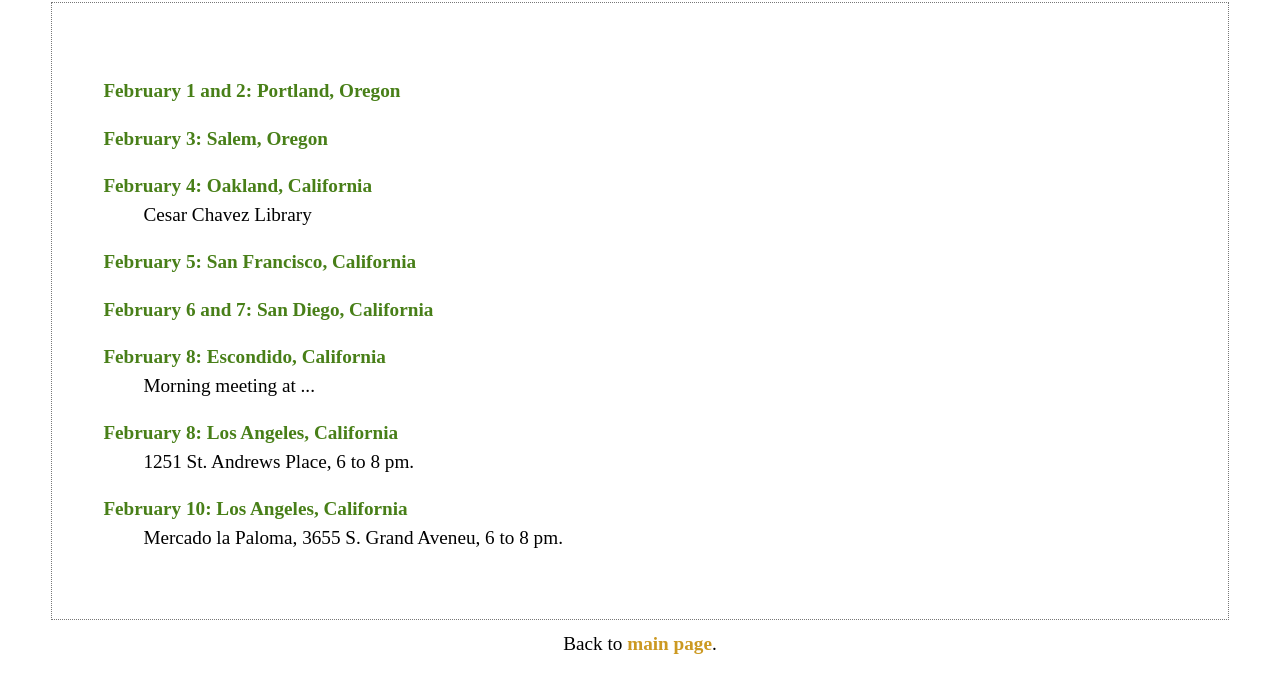
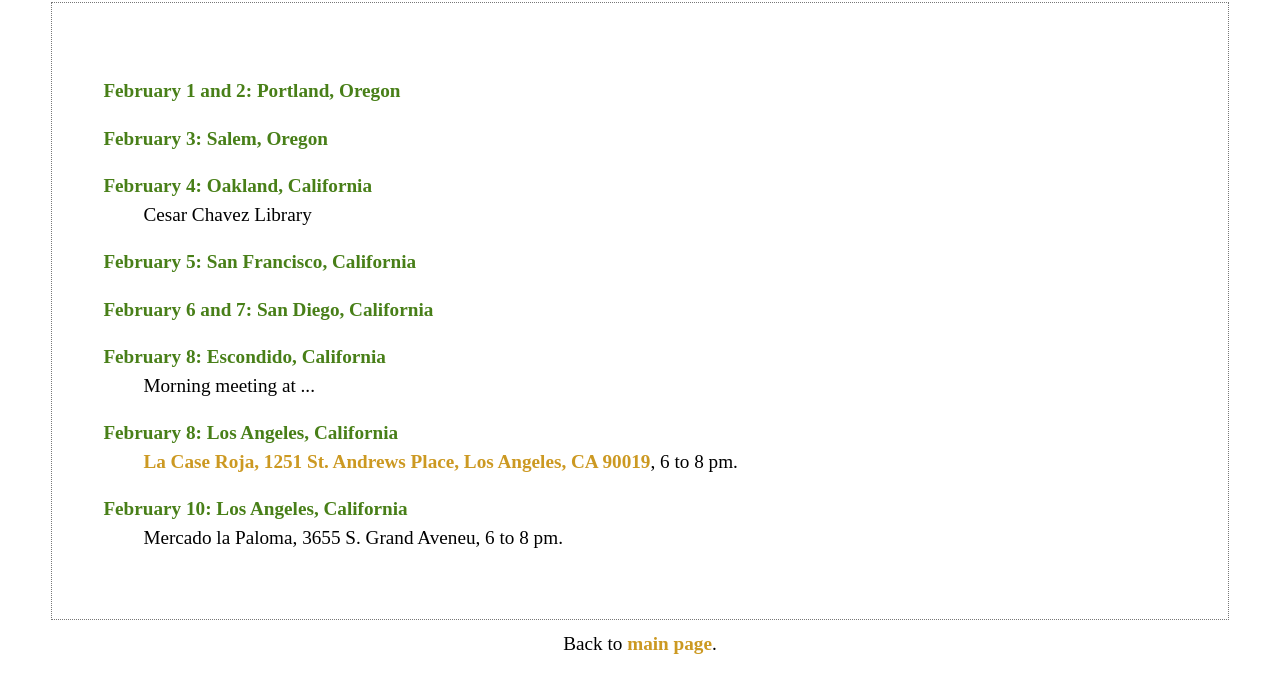
Before and after one commit to jelkner/MexicoSolidarityTourFall2023, a plain HTML site: page calendar.html in a window 1280 px wide. Shown: the part 96-788 px from the top of the page. Drawn offline with Linux system fonts and the light colour scheme.

Commit message:
Update calendar

```diff
--- a/calendar.html
+++ b/calendar.html
@@ -39,7 +39,8 @@ Morning meeting at ...
 
 <dt>February 8: Los Angeles, California</dt>
 <dd>
-1251 St. Andrews Place, 6 to 8 pm.
+<a href="https://www.facebook.com/pages/La-Casa-Roja-1251-S-St-Andrews-Place-Los-Angeles-Ca-90019/315236278650405">La
+Case Roja, 1251 St. Andrews Place, Los Angeles, CA 90019</a>, 6 to 8 pm.
 </dd>
 
 <dt>February 10: Los Angeles, California</dt>
```
